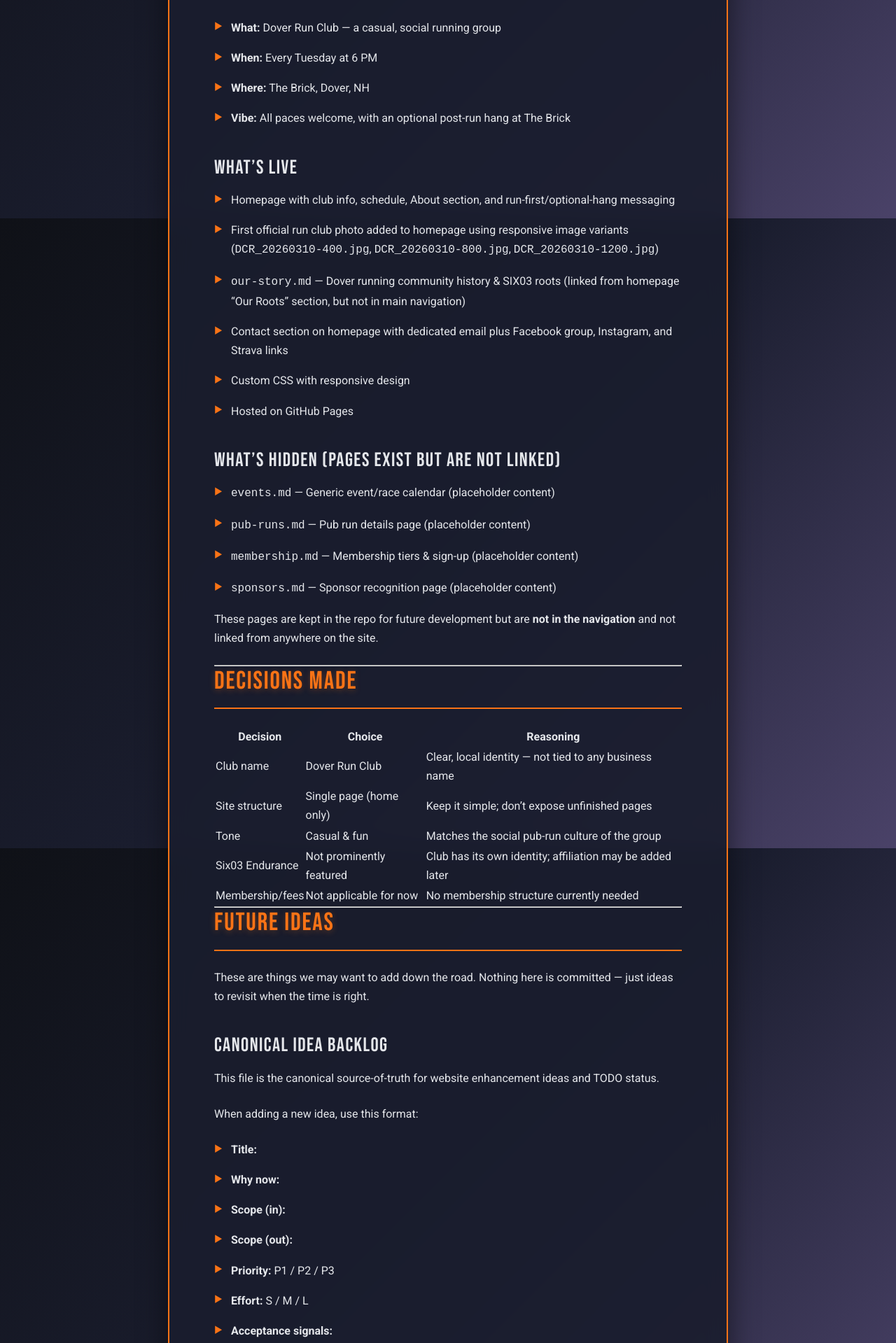
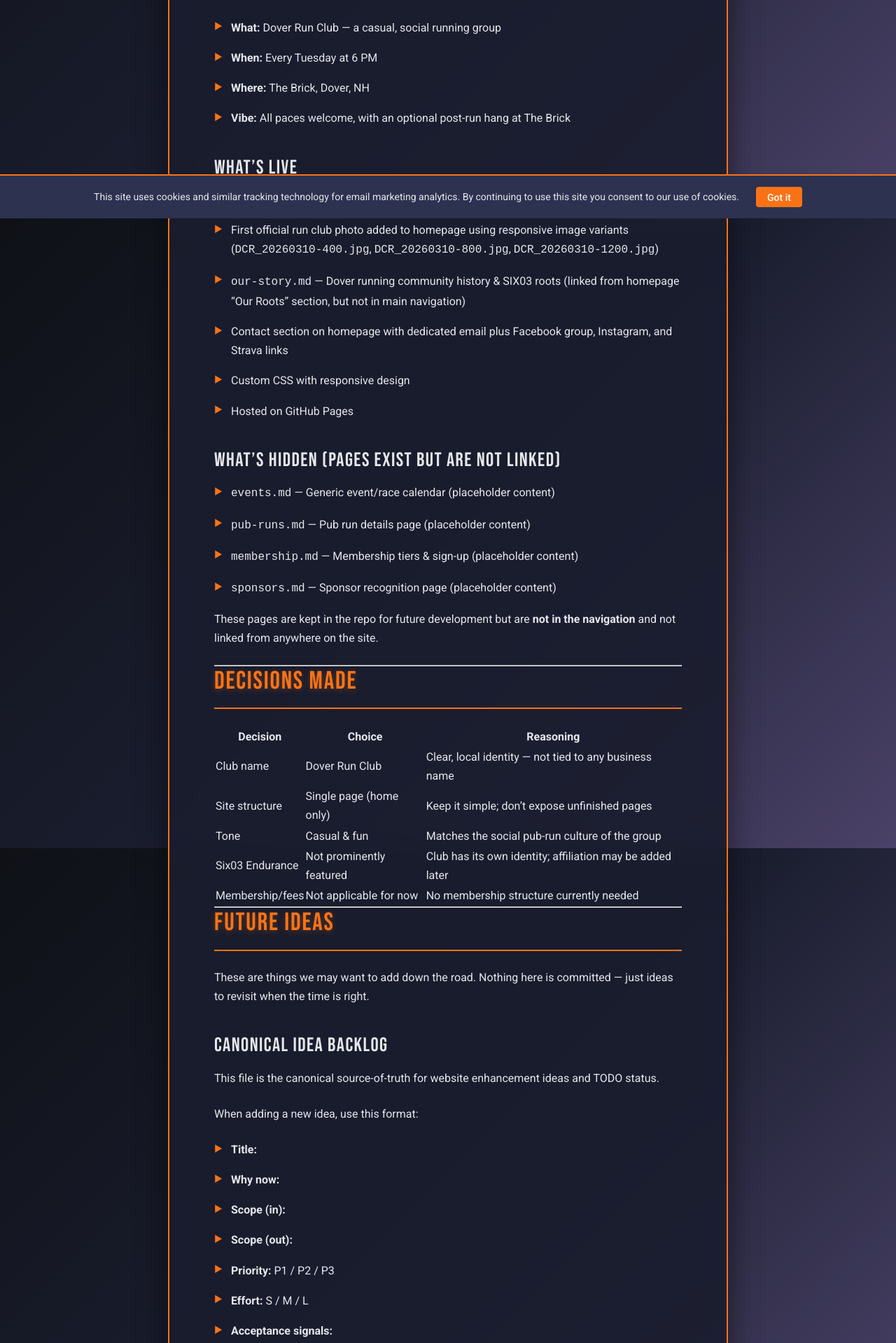
Before and after one commit to dekay2001/dover-run-club-website, a Jekyll site: the page built from design/website-roadmap.md, in a window 1280 px wide. Shown: the part 588-2507 px from the top of the page at 70% size. Built offline with Jekyll 4.4.1, drawn with Linux system fonts in a browser that asks for light colours; our own code applies the rules of GitHub Pages for plain Markdown files; some of the changed text lies outside the part shown.

Commit message:
Fix roadmap placement, gate Mailchimp script behind config flag, add cookie notice
Co-authored-by: dekay2001 <33207127+dekay2001@users.noreply.github.com>
Agent-Logs-Url: https://github.com/dekay2001/dover-run-club-website/sessions/6d6c573a-4c3a-437f-989c-0b4a97d0c278

```diff
--- a/_config.yml
+++ b/_config.yml
@@ -6,6 +6,9 @@ description: >-
 contact_email: "doverrunclub@gmail.com"
 baseurl: "" # custom domain at root
 url: "https://www.doverrunclub.com" # production base hostname & protocol
+
+# Third-party integrations (set to false to disable in non-production builds)
+mailchimp_enabled: true
 
 # Build settings
 markdown: kramdown
--- /dev/null
+++ b/_includes/cookie-notice.html
@@ -0,0 +1,22 @@
+{% if site.mailchimp_enabled %}
+<div id="cookie-notice" class="cookie-notice" role="region" aria-label="Cookie notice">
+    <p>
+        This site uses cookies and similar tracking technology for email marketing analytics.
+        By continuing to use this site you consent to our use of cookies.
+    </p>
+    <button id="cookie-notice-dismiss" class="cookie-notice-btn" aria-label="Dismiss cookie notice">Got it</button>
+</div>
+<script>
+    (function () {
+        var cookieNoticeElement = document.getElementById('cookie-notice');
+        var dismissButton = document.getElementById('cookie-notice-dismiss');
+        if (localStorage.getItem('cookieNoticeDismissed') === 'true') {
+            cookieNoticeElement.remove();
+        }
+        dismissButton.addEventListener('click', function () {
+            localStorage.setItem('cookieNoticeDismissed', 'true');
+            cookieNoticeElement.remove();
+        });
+    })();
+</script>
+{% endif %}
--- a/_layouts/default.html
+++ b/_layouts/default.html
@@ -49,7 +49,9 @@
       }
     }
     </script>
+    {% if site.mailchimp_enabled %}
     <script id="mcjs">!function(c,h,i,m,p){m=c.createElement(h),p=c.getElementsByTagName(h)[0],m.async=1,m.src=i,p.parentNode.insertBefore(m,p)}(document,"script","https://chimpstatic.com/mcjs-connected/js/users/3458160e76cde106ba7836b5c/48a44f420527c89c92e0b9022.js");</script>
+    {% endif %}
 </head>
 <body>
     <a href="#main-content" class="skip-link">Skip to main content</a>
@@ -60,5 +62,6 @@
     </main>
 
     {% include footer.html %}
+    {% include cookie-notice.html %}
 </body>
 </html>
--- a/assets/css/main.css
+++ b/assets/css/main.css
@@ -560,3 +560,45 @@ main {
         padding: var(--spacing-lg) 0;
     }
 }
+
+/* Cookie Notice */
+.cookie-notice {
+    position: fixed;
+    bottom: 0;
+    left: 0;
+    right: 0;
+    background: var(--color-secondary);
+    border-top: 2px solid var(--color-accent);
+    color: var(--color-text-light);
+    padding: var(--spacing-sm) var(--spacing-md);
+    display: flex;
+    align-items: center;
+    justify-content: center;
+    gap: var(--spacing-md);
+    font-size: 0.875rem;
+    z-index: 1000;
+    flex-wrap: wrap;
+    text-align: center;
+}
+
+.cookie-notice p {
+    margin: 0;
+}
+
+.cookie-notice-btn {
+    background: var(--color-accent);
+    color: #fff;
+    border: none;
+    border-radius: var(--border-radius);
+    padding: 0.4rem 1rem;
+    font-family: var(--font-body);
+    font-size: 0.875rem;
+    font-weight: 500;
+    cursor: pointer;
+    white-space: nowrap;
+    transition: background var(--transition-speed);
+}
+
+.cookie-notice-btn:hover {
+    background: var(--color-accent-hover);
+}
--- a/design/website-roadmap.md
+++ b/design/website-roadmap.md
@@ -73,6 +73,15 @@ Ideas can be generated by the idea agent, planned by the planning agent, impleme
 - **Acceptance signals:** A new section appears on the homepage displaying at least one sample route card with an image, text, and working Strava link. Data is driven entirely by `_data/routes.yml`.
 - **Status:** In Progress
 
+- **Title:** Add Mailchimp Email Marketing Integration
+- **Why now:** To allow the club to start building an email list for newsletters/announcements.
+- **Scope (in):** Add the standard Mailchimp performance/tracking snippet to the site's global `<head>` behind a `mailchimp_enabled` config flag. Add a minimal cookie/privacy notice in the site footer.
+- **Scope (out):** Design of actual pop-ups or forms (managed in Mailchimp UI).
+- **Priority:** P2
+- **Effort:** S
+- **Acceptance signals:** Mailchimp script is present in the site's head when `mailchimp_enabled: true` in `_config.yml`. Cookie notice is visible on the site.
+- **Status:** Done
+
 ### Near-Term (when ready)
 
 #### 📸 Photos
```
Also changed, not shown: other parts of design/website-roadmap.md (+0 -9 lines).
